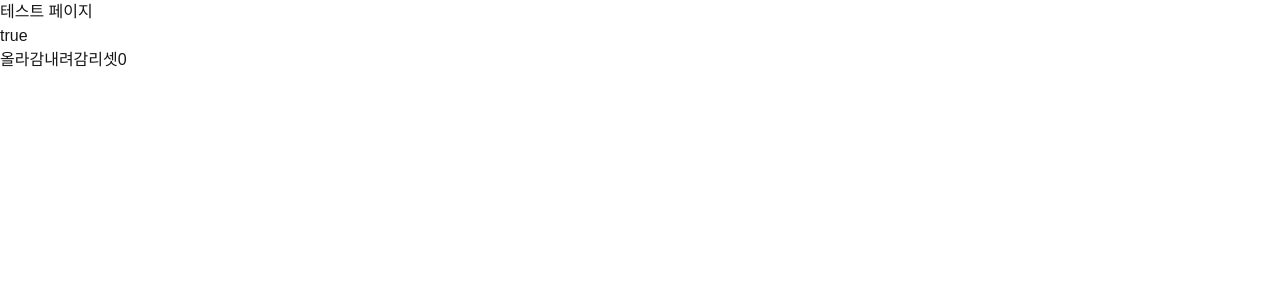
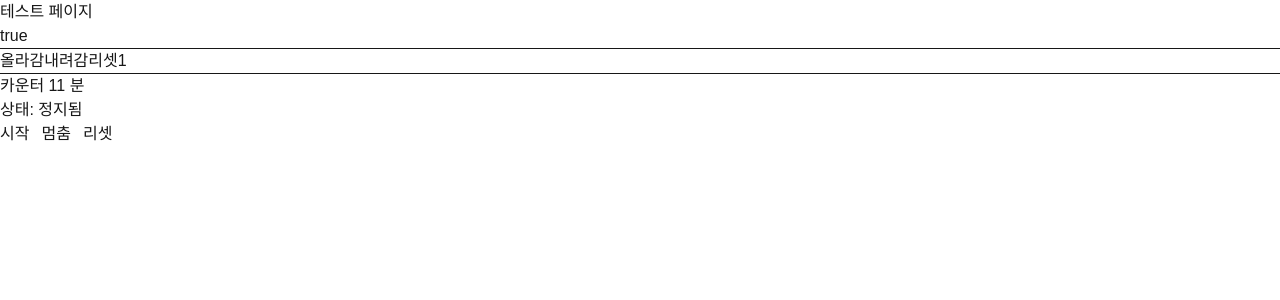
Before and after one commit to pyeonh8/explorer-ui-kit, a Next.js app: page /test in a window 1280 px wide. Shown: the top 300 px of the page. Built offline with nearby package versions, Linux system fonts and the light colour scheme.

Commit message:
feat: useTimer 추가

```diff
--- a/src/app/test/page.tsx
+++ b/src/app/test/page.tsx
@@ -2,24 +2,46 @@
 
 import useToggle from '@/shared/hooks/useToggle';
 import useCounter from '@/shared/hooks/useCounter';
+import useTimer from '@/shared/hooks/useTimer';
 
 const Test = () => {
   const { value, toggle } = useToggle();
   const { count, increment, decrement, reset } = useCounter({
-    // max: 10,
-    // min: 1,
+    max: 10,
+    min: 1,
   });
+
+  const handleTimerEnd = () => {
+    alert('시간이 끝났습니다.');
+  };
+
+  const {
+    timerCount,
+    isRunning,
+    start,
+    pause,
+    reset: timerReset,
+  } = useTimer({ initialValue: 11, onComplete: handleTimerEnd });
 
   return (
     <div>
       <h1>테스트 페이지</h1>
       <button onClick={toggle}>{value ? 'false' : 'true'}</button>
+      <hr />
       <div>
         <button onClick={increment}>올라감</button>
         <button onClick={decrement}>내려감</button>
         <button onClick={reset}>리셋</button>
         {count}
       </div>
+      <hr />
+      <h2>카운터 {timerCount} 분</h2>
+      <p>상태: {isRunning ? '실행 중' : '정지됨'}</p>
+      <div className="flex gap-3">
+        <button onClick={start}>시작</button>
+        <button onClick={pause}>멈춤</button>
+        <button onClick={timerReset}>리셋</button>
+      </div>
     </div>
   );
 };
--- /dev/null
+++ b/src/shared/hooks/useTimer.ts
@@ -0,0 +1,89 @@
+'use client';
+
+import { useCallback, useEffect, useRef, useState } from 'react';
+
+interface UseTimerOptions {
+  initialValue?: number;
+  delay?: number;
+  max?: number;
+  onComplete?: () => void;
+}
+
+interface UseTimer {
+  timerCount: number;
+  isRunning: boolean;
+  start: () => void;
+  pause: () => void;
+  reset: () => void;
+}
+
+/**
+ * 타이머를 관리하고 제어하는 훅
+ * 카운트다운 방식으로 작동하며, 0에 도달하면 자동으로 정지합니다.
+ * @param {number} [options.initialValue=10] - 타이머의 초기값 (카운트다운 시작 값)
+ * @param {number} [options.delay=1000] - 카운트가 감소하는 시간 간격 (밀리초, ms)
+ * @param {() => void} [options.onComplete] - 타이머가 0에 도달하여 정지될 때 실행할 콜백 함수
+ * @returns {number} return.timerCount - 현재 타이머 값
+ * @returns {boolean} return.isRunning - 타이머 동작 상태
+ * @returns {function} return.start - 타이머 시작 함수
+ * @returns {function} return.pause - 타이머 정지 함수
+ * @returns {function} return.reset - 타이머 초기화 함수
+ */
+const useTimer = (options: UseTimerOptions = {}): UseTimer => {
+  const {
+    initialValue = 10,
+    delay = 1000,
+    max = Infinity,
+    onComplete,
+  } = options;
+
+  // 초기값이 유효한지 확인
+  const min = 0;
+  const effectiveInitialValue = Math.max(min, Math.min(max, initialValue));
+
+  const [timerCount, setTimerCount] = useState(effectiveInitialValue);
+  const [isRunning, setIsRunning] = useState(false);
+  const onCompleteRef = useRef(onComplete);
+
+  // 타이머 시작
+  const start = useCallback(() => setIsRunning(true), []);
+
+  // 타이머 정지
+  const pause = useCallback(() => setIsRunning(false), []);
+
+  // 타이머 리셋
+  const reset = useCallback(() => {
+    setIsRunning(false);
+    setTimerCount(effectiveInitialValue);
+  }, [effectiveInitialValue]);
+
+  useEffect(() => {
+    onCompleteRef.current = onComplete;
+  }, [onComplete]);
+
+  useEffect(() => {
+    if (!isRunning || delay === null) return;
+
+    const id = setInterval(() => {
+      setTimerCount((prevCount) => {
+        const nextCount = prevCount - 1;
+
+        if (nextCount <= 0) {
+          pause();
+          // console.log('타이머가 완료됐습니다.');
+          if (onCompleteRef.current) onCompleteRef.current();
+
+          return 0;
+        }
+
+        return nextCount;
+      });
+    }, delay);
+
+    return () => clearInterval(id);
+  }, [isRunning, delay, pause]);
+
+  return { timerCount, isRunning, start, pause, reset };
+};
+
+export default useTimer;
--- a/src/shared/hooks/useToggle.ts
+++ b/src/shared/hooks/useToggle.ts
@@ -9,7 +9,9 @@ interface UseToggle {
 
 /**
  * boolean 상태를 관리하고 상태를 토클하는 훅
- * @param initialValue 초기 상태 값 (false).
+ * @param {boolean} [options.initialValue=false] 초기 상태 값.
+ * @return {boolean} return.value - 현재 토글 값
+ * @return {function} return.toggle - 토글 값 변경
  */
 const useToggle = (initialValue: boolean = false): UseToggle => {
   const [value, setValue] = useState(initialValue);
```
Also changed, not shown: src/shared/hooks/useCounter.ts (+13 -7 lines).
